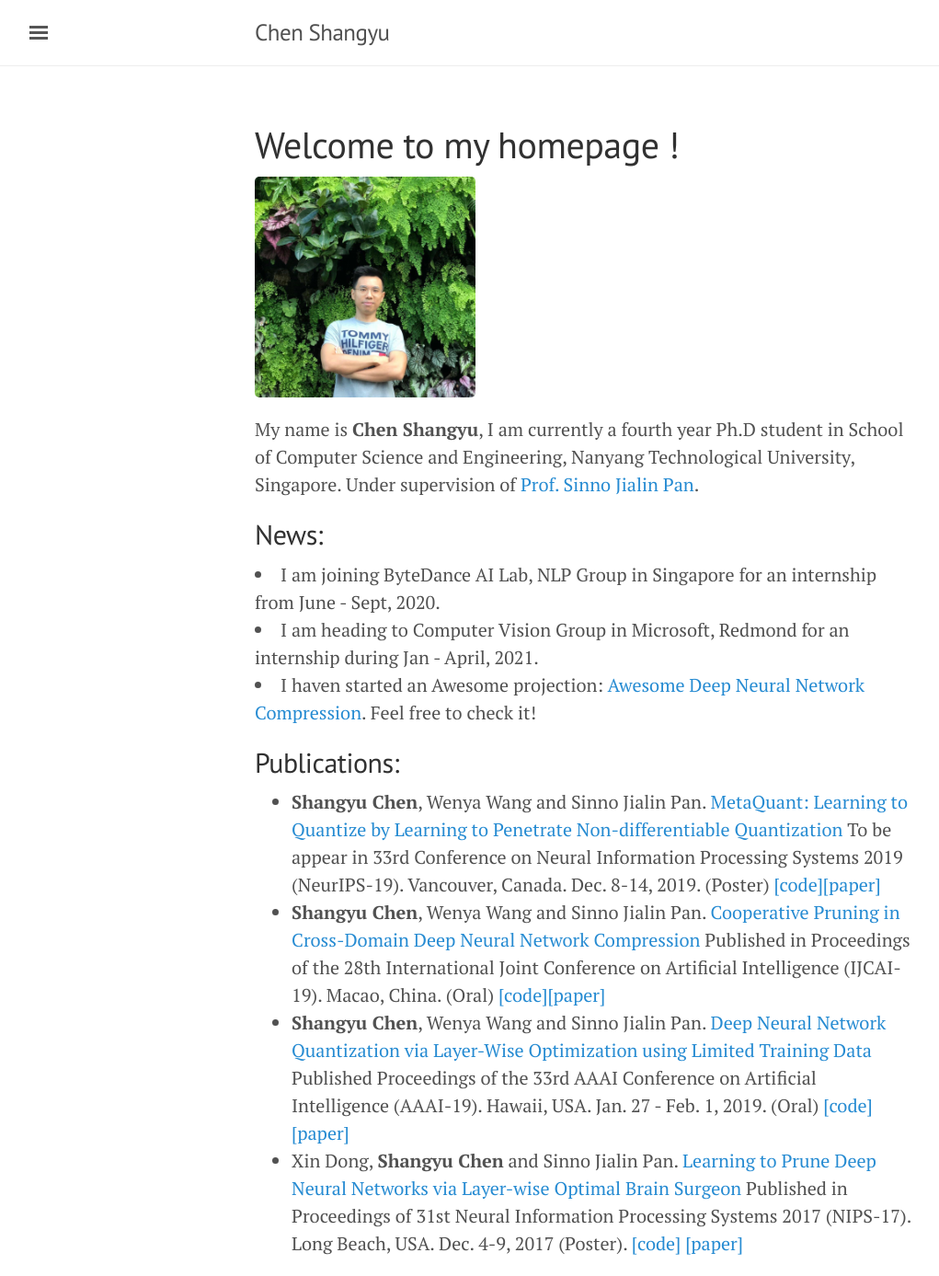
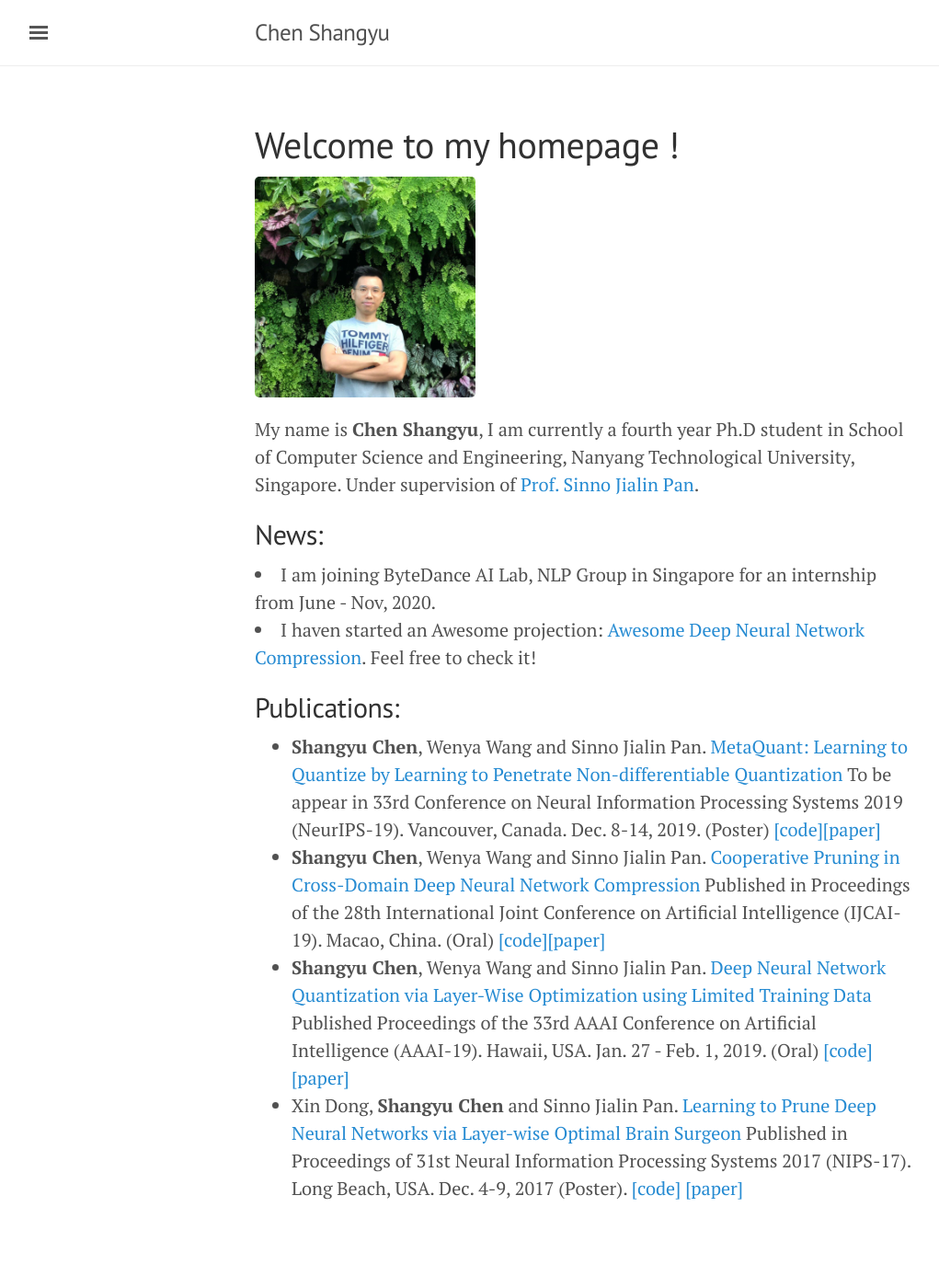
Before and after one commit to csyhhu/csyhhu.github.io, a Jekyll site: the page built from index.html, in a window 1280 px wide. Shown: the whole page at 92% size, without its empty margins (3-1024 px from the left). Built offline with Jekyll 4.4.1, drawn with Linux system fonts in a browser that asks for light colours; the list of posts is cut into pages by our own code; after the commit the page ends 1327 px from its top, so only the background shows below that.

Commit message:
Change internship status

```diff
--- a/index.html
+++ b/index.html
@@ -19,8 +19,7 @@ title: Home
 <p>You can find more about me in <a href="/about">About</a>. </p>-->
 
 <h2>News:</h2>
-<li> I am joining ByteDance AI Lab, NLP Group in Singapore for an internship from June - Sept, 2020. </li>
-<li> I am heading to Computer Vision Group in Microsoft, Redmond for an internship during Jan - April, 2021. </li>
+<li> I am joining ByteDance AI Lab, NLP Group in Singapore for an internship from June - Nov, 2020. </li>
 <li> I haven started an Awesome projection: <a href=https://github.com/csyhhu/Awesome-Deep-Neural-Network-Compression/>Awesome Deep Neural Network Compression</a>. Feel free to check it! </li>
 
 <h2>Publications:</h2>
```
